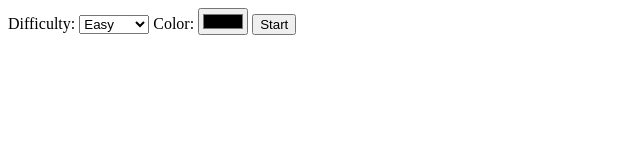
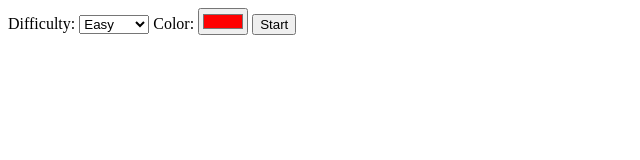
Before and after one commit to YoNiga7/JS-lab-PNU, a plain HTML site: page LAb5/index.html in a window 1280 px wide. Shown: the full height of the page, 0-640 px from the left. Drawn offline with Linux system fonts and the light colour scheme.

Commit message:
Update index.html

```diff
--- a/LAb5/index.html
+++ b/LAb5/index.html
@@ -15,7 +15,7 @@
       <option value="hard">Hard</option>
     </select>
     <label for="color">Color:</label>
-    <input type="color" id="color" value="#000">
+    <input type="color" id="color" value="#ff0000">
     <button id="start-btn">Start</button>
   </div>
 
```
